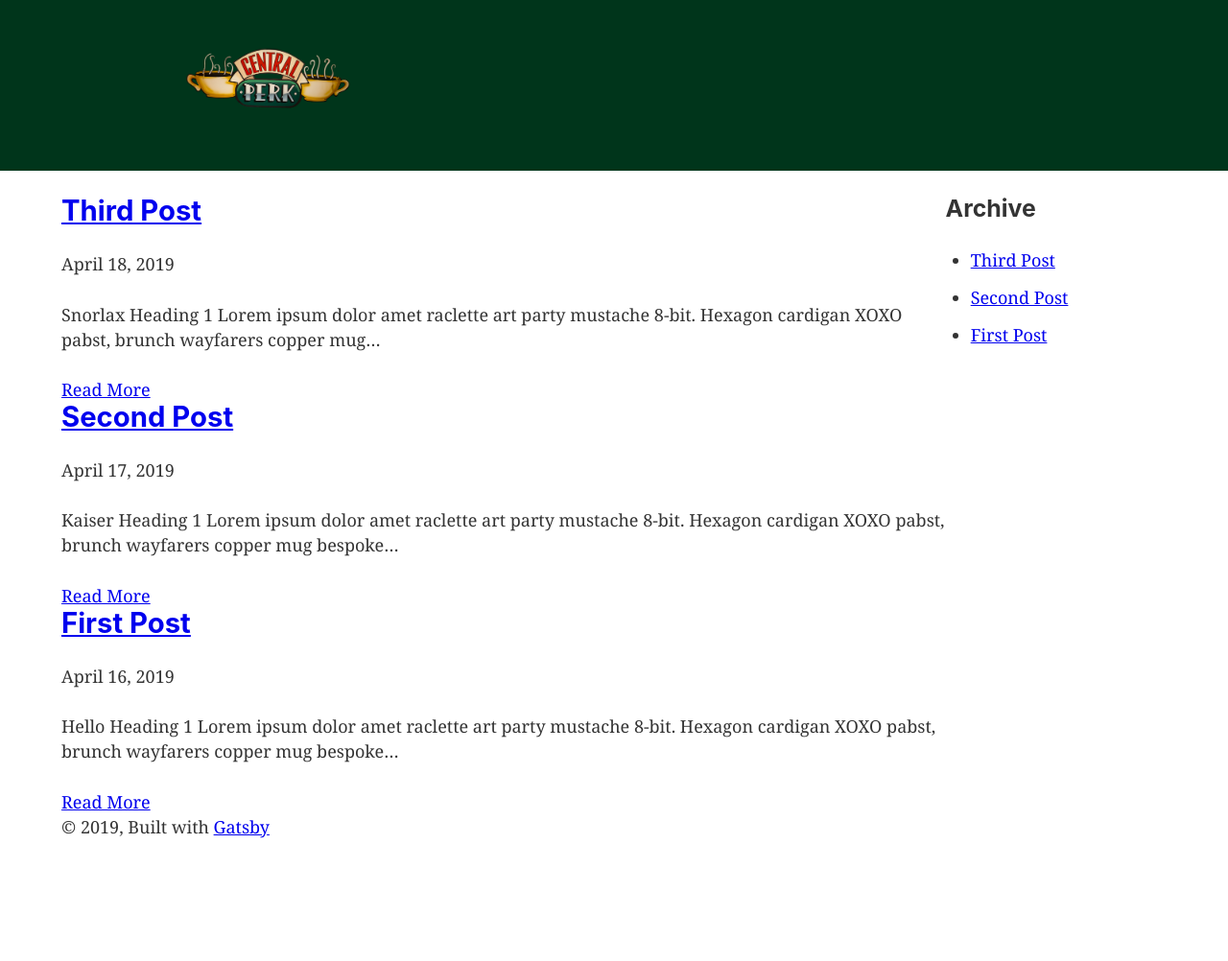
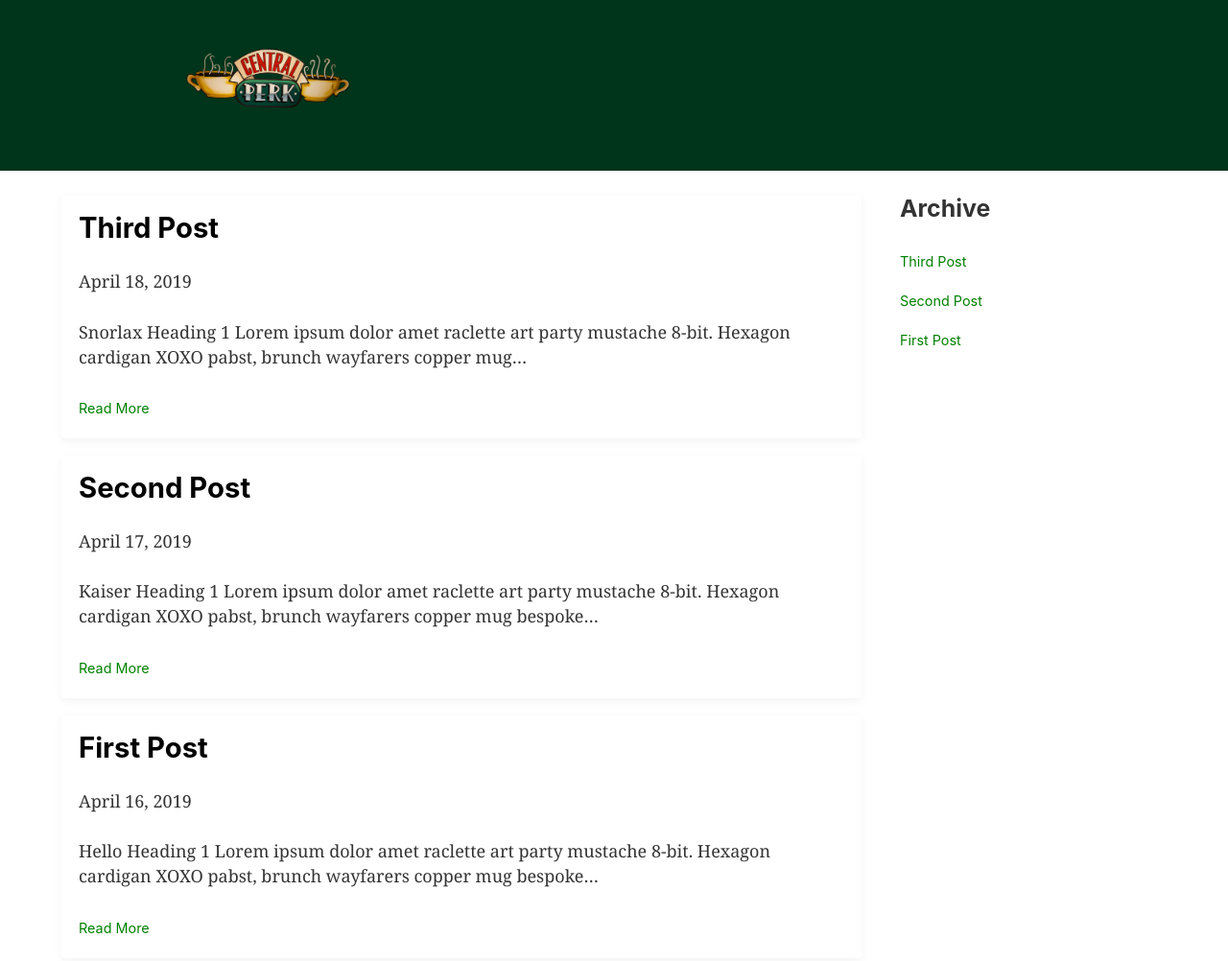
Before and after one commit to thaynamenezes/gatsbyBlog, a Gatsby site: page / in a window 1280 px wide. Shown: the top 1002 px of the page at 96% size. Before the commit the page ends 875 px from the top, so only its background shows below. Built offline with nearby package versions, Linux system fonts and the light colour scheme; Gatsby itself is replaced by a stand-in of ours.

Commit message:
styled blog - main page

```diff
--- a/src/components/archive.js
+++ b/src/components/archive.js
@@ -6,6 +6,7 @@
  */
 
 import React from "react"
+import styled from "styled-components"
 import { StaticQuery, graphql, Link } from "gatsby"
 
 const POST_ARCHIVE_QUERY = graphql`
@@ -26,6 +27,18 @@ const POST_ARCHIVE_QUERY = graphql`
     }
 `
 
+const ArchiveList = styled.ul`
+    padding: 0;
+    margin: 0;
+    list-style: none;
+    a {
+      font-family: -apple-system, BlinkMacSystemFont, Segoe UI, Roboto, Oxygen, Ubuntu, Cantarell, Fira Sans, Droid Sans, Helvetica Neue, sans-serif;
+      font-size: .8rem;
+      color: green;
+      text-decoration: none;
+    }
+`;
+
 const Archive = () => (
   <StaticQuery
     query={ POST_ARCHIVE_QUERY }
@@ -33,7 +46,7 @@ const Archive = () => (
       <>
        <aside>
            <h3>Archive</h3>
-           <ul>
+           <ArchiveList>
             {allMarkdownRemark.edges.map(edge => (
                 <li key={edge.node.frontmatter.slug}>
                     <Link to={`/post${edge.node.frontmatter.slug}`}>
@@ -41,7 +54,7 @@ const Archive = () => (
                     </Link>
                 </li>
             ))}
-           </ul>
+           </ArchiveList>
        </aside>
       </>
     )}
--- a/src/components/layout.js
+++ b/src/components/layout.js
@@ -18,7 +18,8 @@ const MainLayout = styled.main`
 max-width: 90%;
 margin: 0 auto;
 display: grid;
-grid-template-columns: 4fr 1fr;
+grid-template-columns: 3fr 1fr;
+grid-gap: 40px;
 `;
 
 const Layout = ({ children }) => (
--- a/src/components/listing.js
+++ b/src/components/listing.js
@@ -1,5 +1,22 @@
 import React from "react"
 import { Link, StaticQuery, graphql } from "gatsby"
+import styled from "styled-components"
+
+const Post  = styled.article`
+    box-shadow: 0px 3px 10px rgba(25, 17, 34, 0.05);
+    padding: 1rem;
+    border-radius: 4px;
+    margin-bottom:1rem;
+    a {
+        color: #000;
+        text-decoration: none;
+    }
+    .read-more {
+        font-family: -apple-system, BlinkMacSystemFont, Segoe UI, Roboto, Oxygen, Ubuntu, Cantarell, Fira Sans, Droid Sans, Helvetica Neue, sans-serif;
+        font-size: .8rem;
+        color: green;
+    }
+`;
 
 const LISTING_QUERY = graphql`
 query BlogPostListing {
@@ -26,14 +43,14 @@ const Listing = () => (
   query={LISTING_QUERY}
   render={({allMarkdownRemark}) => (
       allMarkdownRemark.edges.map(({node}) => (
-          <article key={node.frontmatter.slug}>
+          <Post key={node.frontmatter.slug}>
               <Link to={`/post${node.frontmatter.slug}`}>
                 <h2>{node.frontmatter.title}</h2>
               </Link>
               <p>{node.frontmatter.date}</p>
               <p>{node.excerpt}</p>
-              <Link to={`/post${node.frontmatter.slug}`}>Read More</Link>
-          </article>
+              <Link class="read-more" to={`/post${node.frontmatter.slug}`}>Read More</Link>
+          </Post>
       ))
   )}
   />
```
